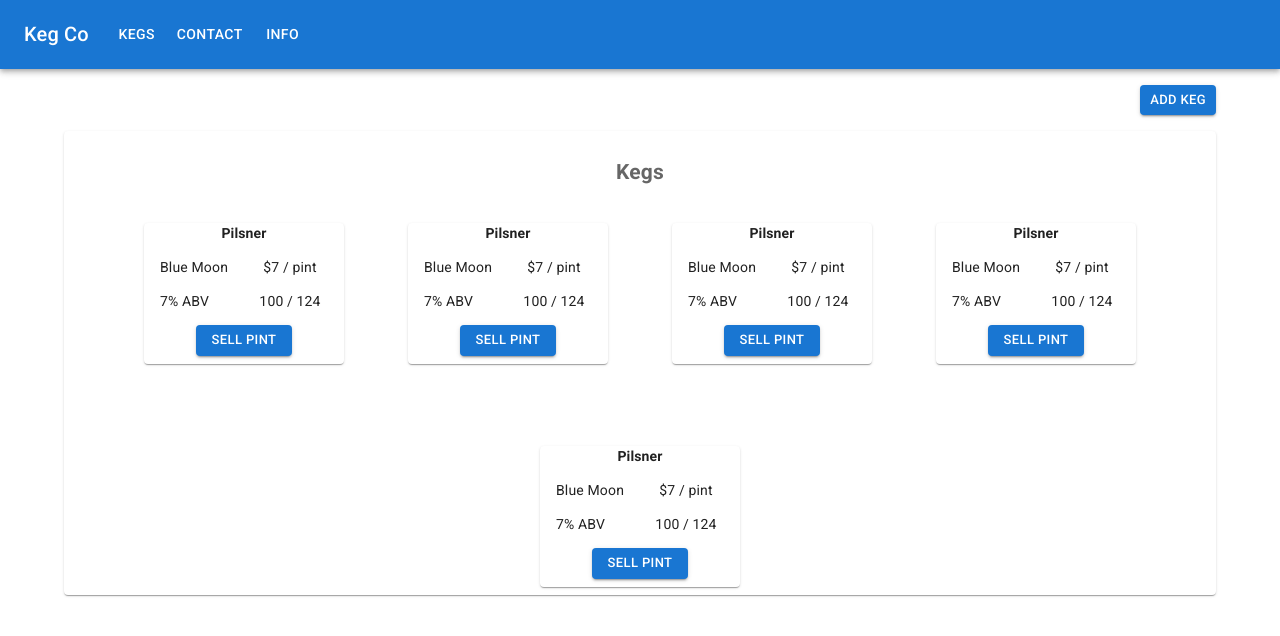
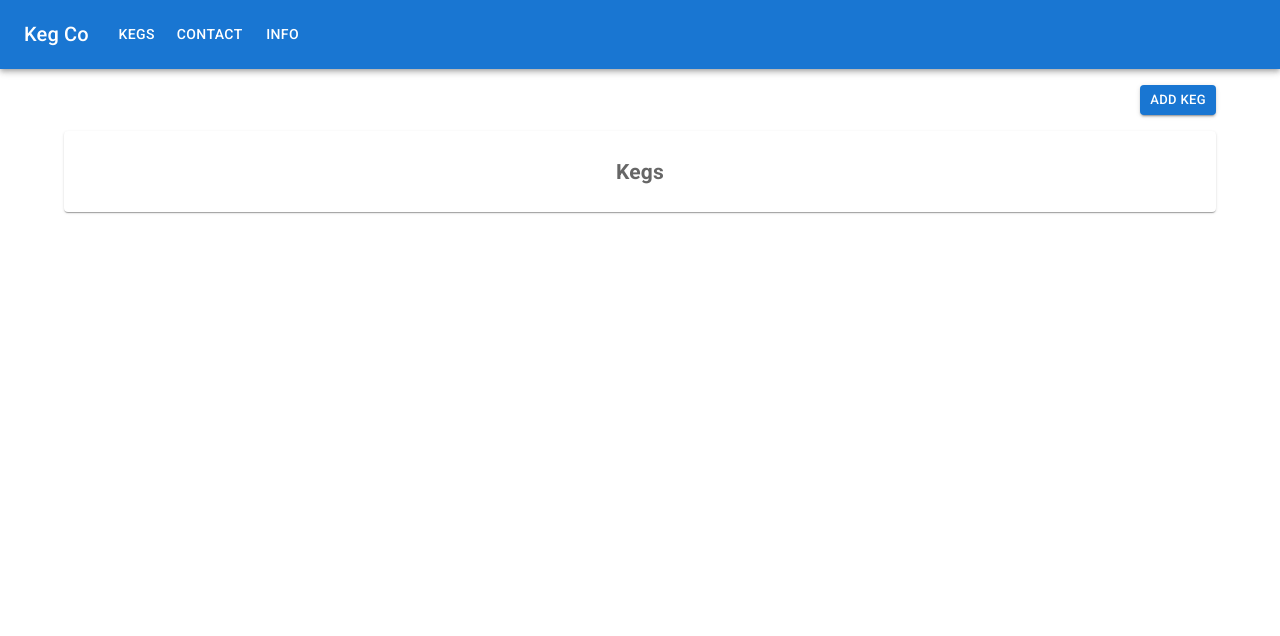
Before and after one commit to dlinds/tap-room, a React (Create React App) app: page / in a window 1280 px wide. Shown: the top 636 px of the page. Built offline with nearby package versions, Linux system fonts and the light colour scheme.

Commit message:
display kegs via callbacks

```diff
--- a/src/components/Kegs/Keg.js
+++ b/src/components/Kegs/Keg.js
@@ -12,15 +12,15 @@ export default function Keg(props) {
           backgroundColor: (theme) =>
             theme.palette.mode === 'dark' ? '#1A2027' : '#fff',
         }}
-      ><h4 style={{ marginBottom: '0' }}>Pilsner</h4>
+      ><h4 style={{ marginBottom: '0' }}>{props.name}</h4>
         <Grid container spacing={2} sx={{ px: 2 }}>
           <Grid item xs={6} style={{ textAlign: 'left' }}>
-            <p>Blue Moon</p>
-            <p>7% ABV</p>
+            <p>{props.brand}</p>
+            <p>{props.abv}% ABV</p>
           </Grid>
           <Grid item xs={6}>
-            <p>$7 / pint</p>
-            <p>100 / 124</p>
+            <p>${props.price} / pint</p>
+            <p>{props.stock} / 124</p>
           </Grid>
         </Grid>
         <Button variant="contained" size="small" sx={{ mb: 1, px: 2 }} >Sell Pint</Button>
--- a/src/components/Kegs/KegAddForm.js
+++ b/src/components/Kegs/KegAddForm.js
@@ -12,9 +12,8 @@ export default function KegAddForm(props) {
 
   function handleNewKeg(event) {
     event.preventDefault();
-    props.addNewKeg({ name: event.target.name.value, brand: event.target.brand.value, abv: event.target.abv.value, price: event.target.price.value, id: v4() })
+    props.addNewKeg({ name: event.target.name.value, brand: event.target.brand.value, abv: event.target.abv.value, price: event.target.price.value, stock: event.target.stock.value, id: v4() })
     event.target.reset();
-    console.log("kegAddForm");
   }
 
   return (
@@ -70,7 +69,10 @@ export default function KegAddForm(props) {
             }}
           />
         </FormControl>
-
+        <input
+          type="hidden"
+          value="124"
+          name="stock" />
       </div>
       <Button variant="contained" size="small" type="submit" sx={{ mt: 3 }} >Add Keg</Button>
     </Box>
--- a/src/components/Kegs/KegParentContainer.js
+++ b/src/components/Kegs/KegParentContainer.js
@@ -34,7 +34,7 @@ class KegParentContainer extends React.Component {
     this.setState({
       kegList: newKegList
     });
-    console.log("got here");
+    console.log(newKeg);
     this.setState(prevState => ({
       formVisibleOnPage: !prevState.formVisibleOnPage
     }));
@@ -54,7 +54,7 @@ class KegParentContainer extends React.Component {
       currentlyVisibleState = <KegAddForm addNewKeg={this.handleAddingNewKegToList} />
       addCancelText = "Cancel";
     } else {
-      currentlyVisibleState = <KegRow />
+      currentlyVisibleState = <KegRow kegs={this.state.kegList} />
       addCancelText = "Add Keg"
     }
     return (
--- a/src/components/Kegs/KegRow.js
+++ b/src/components/Kegs/KegRow.js
@@ -8,9 +8,15 @@ function KegRow(props) {
     <Grid sx={{ flexGrow: 1 }} container spacing={2}>
       <Grid item xs={12}>
         <Grid container justifyContent="center" spacing={8}>
-          {[0, 1, 2, 3, 4].map((value) => (
-            <Grid key={value} item>
-              <Keg />
+          {props.kegs.map((keg) => (
+            <Grid key={keg.id}>
+              <Keg
+                id={keg.id}
+                name={keg.name}
+                brand={keg.brand}
+                abv={keg.abv}
+                price={keg.price}
+                stock={keg.stock} />
             </Grid>
           ))}
         </Grid>
```
